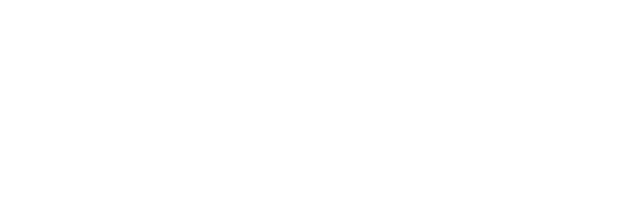
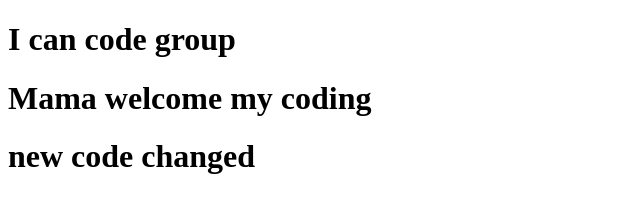
Before and after one commit to Hirenchandro/my-secend-repo, a plain HTML site: page index.html in a window 1280 px wide. Shown: the whole page, without its empty margins (0-640 px from the left). Drawn offline with Linux system fonts and the light colour scheme.

Commit message:
added header

```diff
--- a/index.html
+++ b/index.html
@@ -7,6 +7,9 @@
     <title>My Second Github Repo</title>
 </head>
 <body>
+    <h1> I can code group</h1>
+    <h1>Mama welcome my coding</h1>
+    <h1>new code changed</h1>
 
 </body>
 </html>
```
